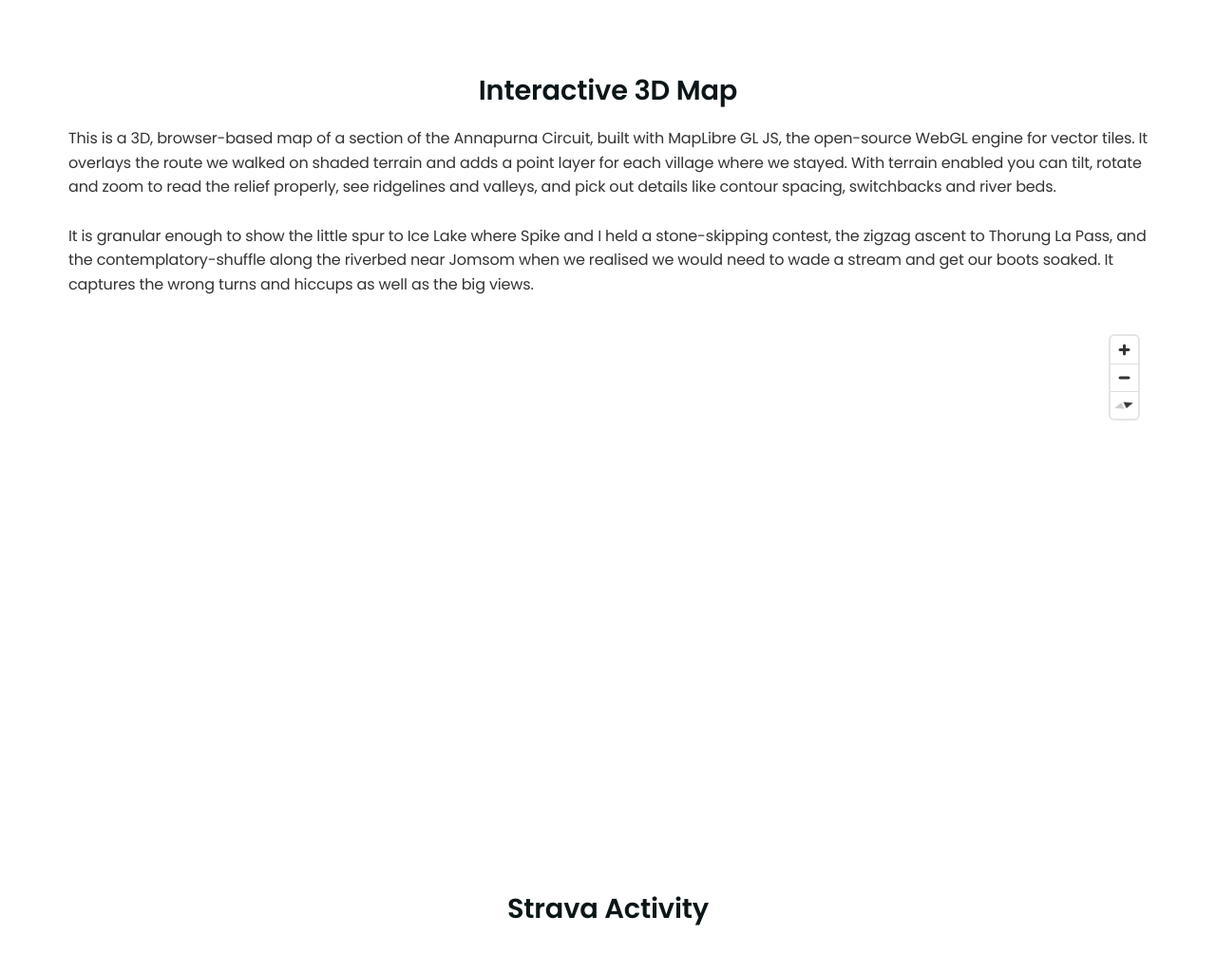
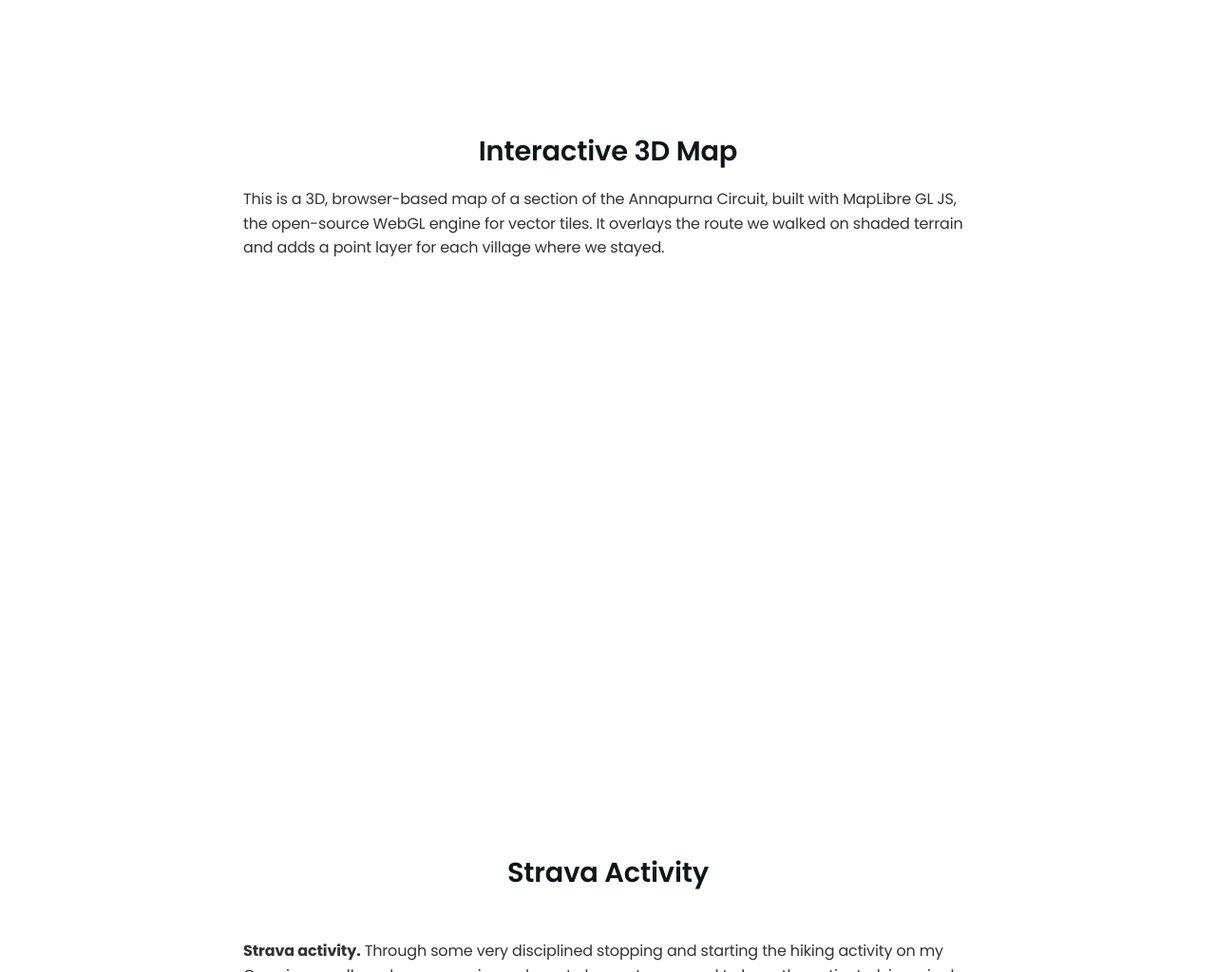
Before and after one commit to a-craker/acraker, a plain HTML site: page projects/annapurna.html in a window 1280 px wide. Shown: the part 2060-3084 px from the top of the page at 95% size. Drawn offline with nearby package versions, Linux system fonts and the light colour scheme; no server answers; a script that the page names is missing; files whose address does not match are found by name.

Commit message:
adjusting map borders

```diff
--- a/css/project.css
+++ b/css/project.css
@@ -155,3 +155,13 @@ iframe {
   display: grid;        /* or: display: flex; justify-content: center; */
   place-items: center;
 }
+
+.mapwrap { margin: 2rem 0; }
+
+.map-canvas {
+  width: 100%;
+  height: 60vh;          /* or: height: 420px; */
+  min-height: 420px;
+  border-radius: 8px;
+  overflow: hidden;
+}
--- a/projects/annapurna.html
+++ b/projects/annapurna.html
@@ -104,20 +104,18 @@
 
 
 <!-- Map styles -->
-<link href="https://unpkg.com/maplibre-gl@3.6.2/dist/maplibre-gl.css" rel="stylesheet" />
+<!-- Interactive 3D Map -->
+<section class="mapwrap">
+  <div class="project-details-content">
     <h2 class="subheader-text" data-aos="fade-up">Interactive 3D Map</h2>
-        <div class="body-text" data-aos="fade-up">
-            This is a 3D, browser-based map of a section of the Annapurna Circuit, built with MapLibre GL JS, the open-source WebGL engine for vector tiles.
-            It overlays the route we walked on shaded terrain and adds a point layer for each village where we stayed. With terrain enabled you can tilt, rotate
-            and zoom to read the relief properly, see ridgelines and valleys, and pick out details like contour spacing, switchbacks and river beds.
-            <br><br>
-            It is granular enough to show the little spur to Ice Lake where Spike and I held a stone-skipping contest, the zigzag ascent to Thorung La Pass,
-            and the contemplatory-shuffle along the riverbed near Jomsom when we realised we would need to wade a stream and get our boots soaked. It captures
-            the wrong turns and hiccups as well as the big views.
-        </div>
-    <section class="mapwrap" style="margin:2rem 0">
-      <div id="map" style="height:60vh;min-height:420px;border-radius:8px"></div>
-    </section>
+    <div class="body-text" data-aos="fade-up">
+      This is a 3D, browser-based map of a section of the Annapurna Circuit, built with MapLibre GL JS, the open-source WebGL engine for vector tiles.
+      It overlays the route we walked on shaded terrain and adds a point layer for each village where we stayed.
+    </div>
+
+    <div id="map" class="map-canvas"></div>
+  </div>
+</section>
 
     <script src="https://unpkg.com/maplibre-gl@3.6.2/dist/maplibre-gl.js"></script>
     <script>
```
Also changed, not shown: 1 other file.
